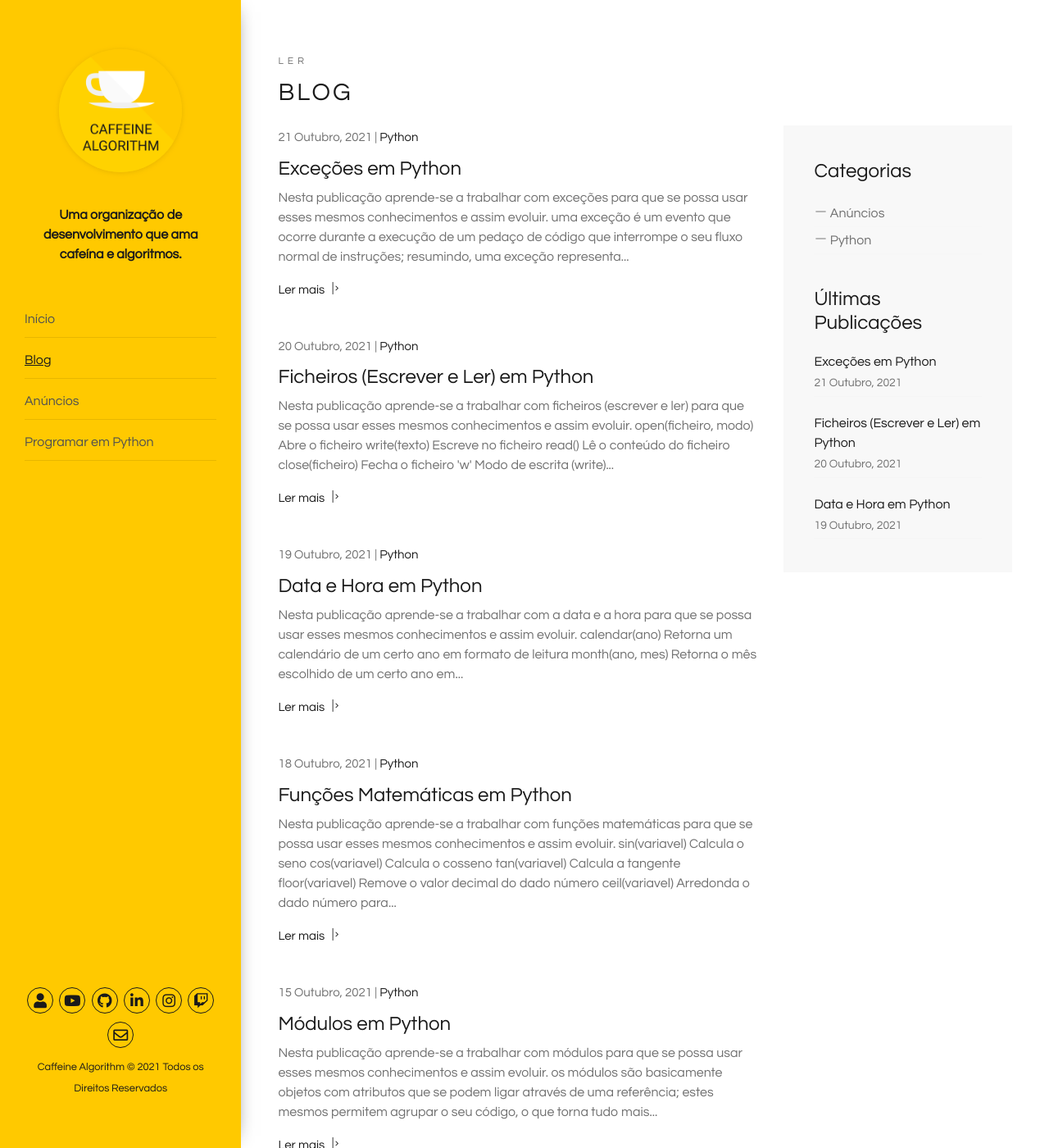
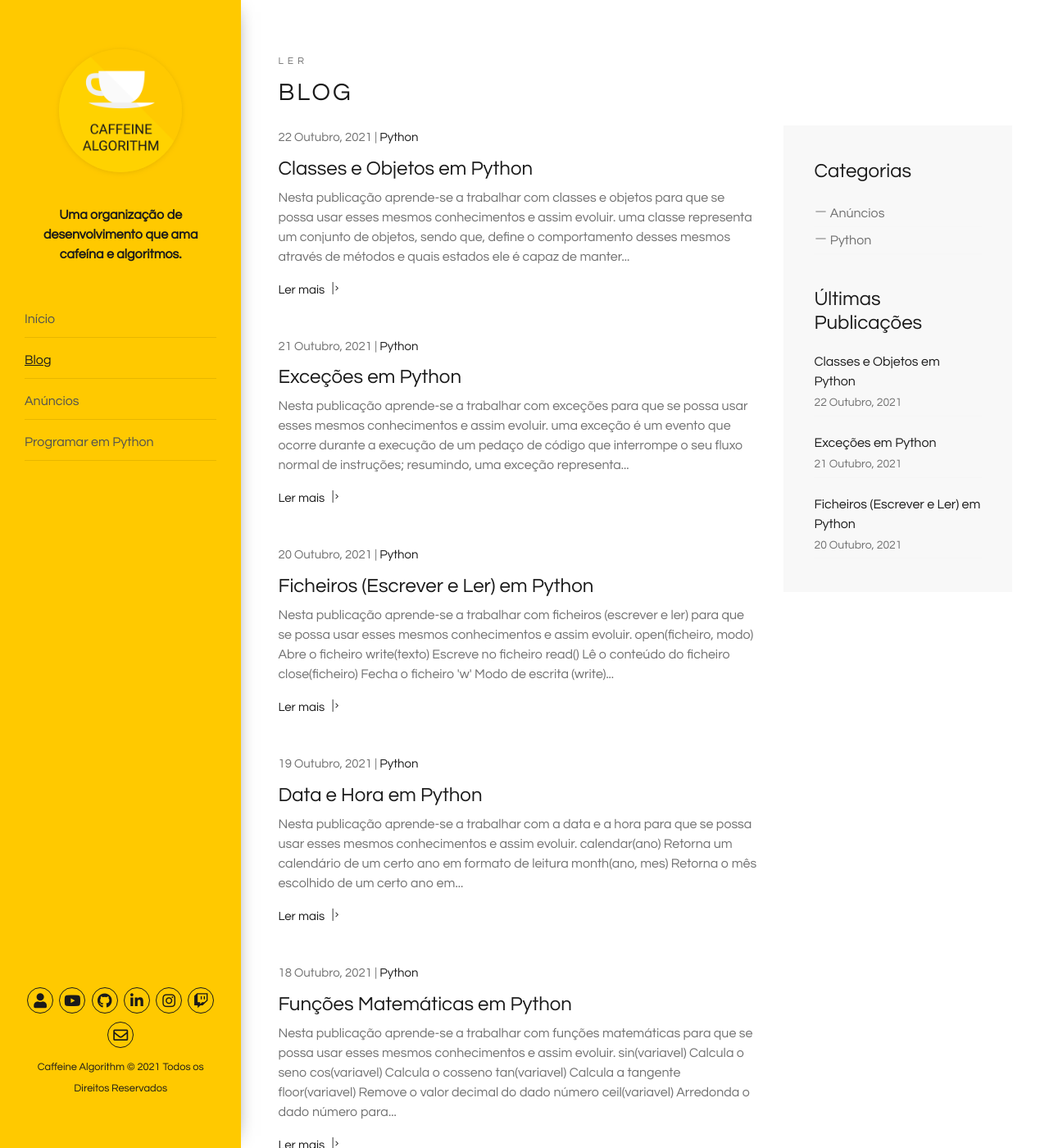
Before and after one commit to caffeinealgorithm/caffeinealgorithm.github.io, a Jekyll site: the page built from blog/index.html, in a window 1280 px wide and 1400 px high. Shown: the whole window at 82% size. Built offline with Jekyll 4.4.1, drawn with Linux system fonts in a browser that asks for light colours; the list of posts is cut into pages by our own code; some of the changed text lies outside the part shown.

Commit message:
Add 29º episode of the Python programming series

````diff
--- /dev/null
+++ b/_posts/2021-10-22-classes-e-objetos-em-python.md
@@ -0,0 +1,42 @@
+---
+layout: post
+excerpt: Blog
+title: 'Classes e Objetos em Python'
+description: 'Descobre como se trabalha com classes e objetos na linguagem de programação Python. Obtém respostas às tuas dúvidas com a teoria e os exemplos apresentados.'
+keywords: 'python, classes e objetos, classes, objetos, classe, objeto, publicação'
+date: 2021-10-22
+categories: [Python]
+---
+
+Nesta publicação aprende-se a trabalhar com classes e objetos para que se possa usar esses mesmos conhecimentos e assim evoluir.
+
+- uma classe representa um conjunto de objetos, sendo que, define o comportamento desses mesmos através de métodos e quais estados ele é capaz de manter através dos seus atributos;
+- um objeto é uma instância de uma classe e é capaz de armazenar estados através dos seus atributos e de reagir a mensagens enviadas para ele.
+
+```python
+class Inimigo:
+  vidas = 5
+
+  def ataque(self):
+    print('Eu fui atacado e perdi uma vida.')
+    self.vidas -= 1
+
+  def verificarVida(self):
+    if self.vidas <= 0:
+      print('Eu estou morto porque não tenho mais vidas.')
+    else:
+      print('Eu ainda estou em combate e tenho', self.vidas, 'vidas.')
+
+inimigo1 = Inimigo()
+inimigo2 = Inimigo()
+
+inimigo1.ataque() # Eu fui atacado e perdi uma vida.
+inimigo1.ataque() # Eu fui atacado e perdi uma vida.
+inimigo1.ataque() # Eu fui atacado e perdi uma vida.
+inimigo1.verificarVida() # Eu ainda estou em combate e tenho 2 vidas.
+inimigo2.verificarVida() # Eu ainda estou em combate e tenho 5 vidas.
+```
+
+Não te esqueças de [assistir ao vídeo](https://youtu.be/JzHlMtlohNE){:target="\_blank"} e podes sempre ler esta publicação [em inglês](https://nelsonsilvadev.com/blog/20211022/classes-and-objects-in-python/){:target="\_blank"}.
+
+### _Happy coding!_
--- a/index.html
+++ b/index.html
@@ -80,7 +80,7 @@ keywords: organização, desenvolvimento, cafeína, algoritmos, publicações, v
       </div>
 
       <div class="row">
-        {% for video in site.python %} {% if video.id == "/python/28" %}
+        {% for video in site.python %} {% if video.id == "/python/29" %}
         <div
           class="col-xs-12 col-sm-3 col-sm-6 col-lg-6 col-xl-3 animate-box"
           data-animate-effect="fadeInLeft"
````
Also changed, not shown: _python/29.md (added, +5 -0 lines), assets/img/playlists/python/29.png (added).
